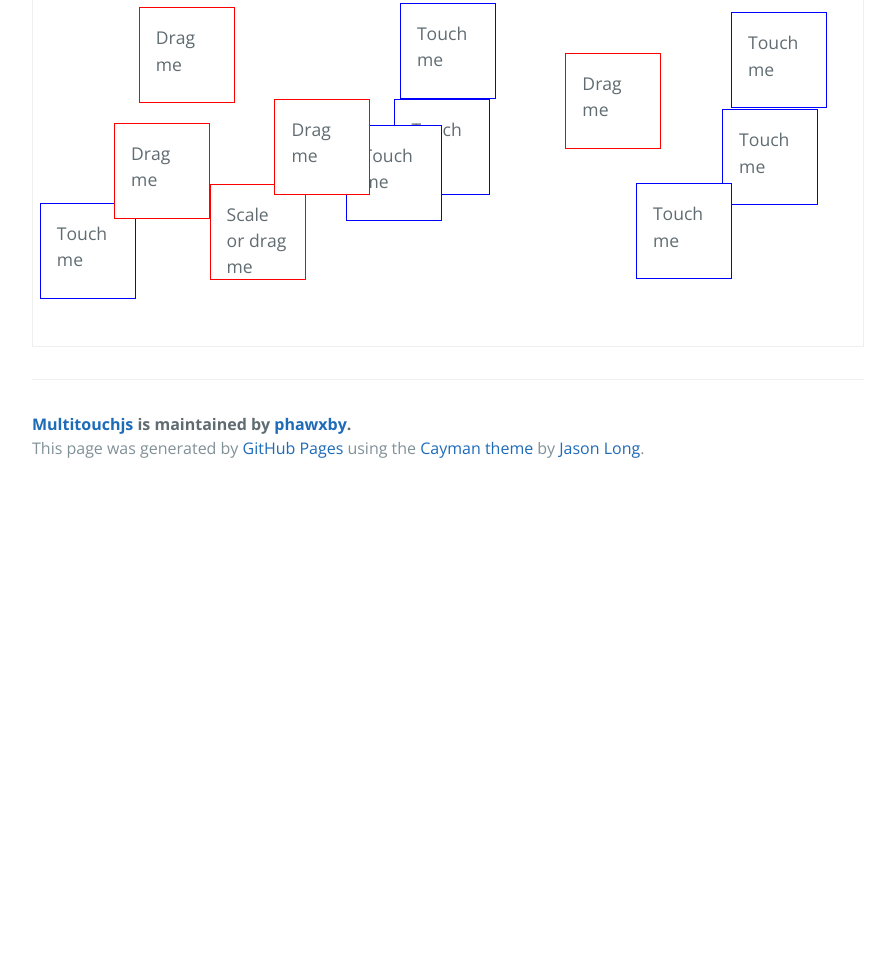
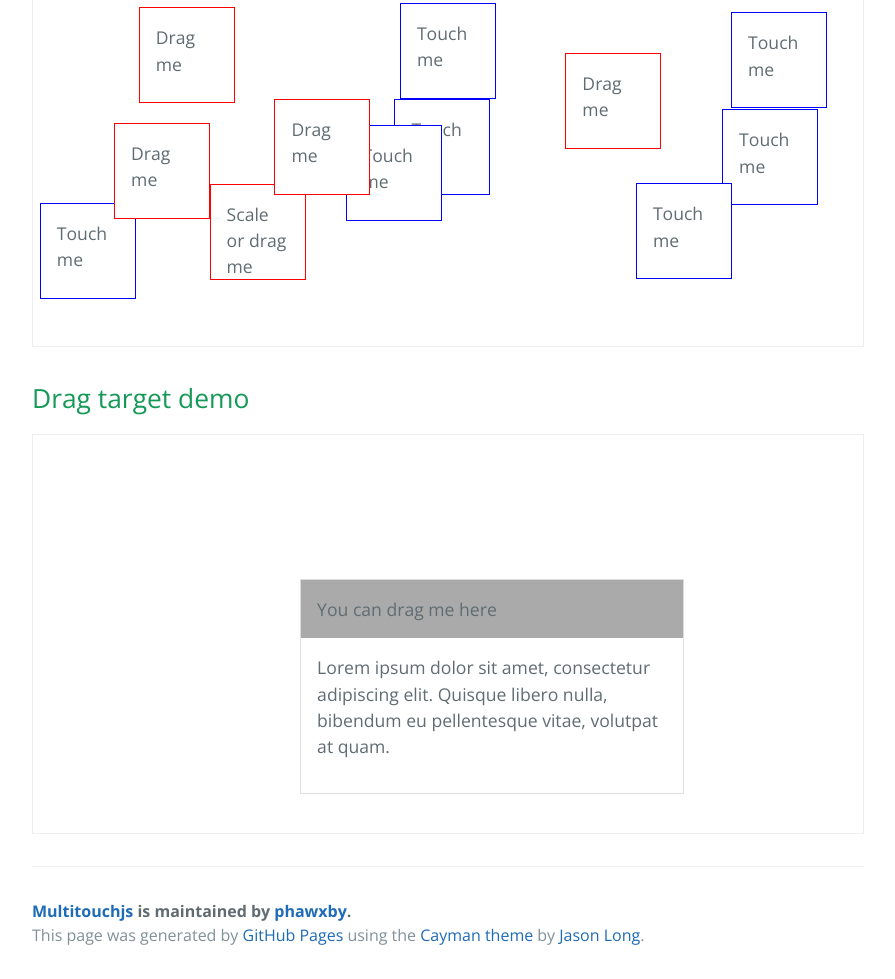
Before and after one commit to phawxby/multitouch, a plain HTML site: page index.html in a window 1280 px wide. Shown: the part 619-1598 px from the top of the page, without its empty margins (192-1087 px from the left). Before the commit the page ends 1111 px from the top, so only its background shows below. Drawn offline with nearby package versions, Linux system fonts and the light colour scheme.

Commit message:
Target demo

```diff
--- a/css/demo.css
+++ b/css/demo.css
@@ -11,8 +11,6 @@
   height: 6rem;
   border: 1px solid blue;
   padding: 1rem;
-  margin-right: 1rem;
-  margin-bottom: 1rem;
   background-color: #fff;
   -webkit-user-select: none;
   -moz-user-select: none;
@@ -28,3 +26,25 @@
 .block.mt-scalable {
   border-color: green;
 }
+
+.window {
+  display: inline-block;
+  width: 30vw;
+  border: 1px solid #ddd;
+
+  background-color: #fff;
+  overflow: hidden;
+}
+
+.window > div {
+  padding: 1rem;
+}
+
+.window > div.mt-draggable {
+  -webkit-user-select: none;
+  -moz-user-select: none;
+  -khtml-user-select: none;
+  -ms-user-select: none;
+  cursor: move;
+  background-color: #aaa;
+}
--- a/index.html
+++ b/index.html
@@ -33,7 +33,7 @@
     <section class="main-content">
       <h1><a id="multitouchjs" class="anchor" href="#multitouchjs" aria-hidden="true"><span aria-hidden="true" class="octicon octicon-link"></span></a>Multitouchjs</h1>
 
-      <p>Multitouchjs overrides standard touch interactions and allows for proper multitouch interaction within websites. 0 dependencies (other than a decent browsers)</p>
+      <p>Multitouchjs overrides standard touch interactions and allows for proper multitouch interaction within websites. 0 dependencies (other than a decent browser)</p>
 
       <h2><a id="demo" class="anchor" href="#demo" aria-hidden="true"><span aria-hidden="true" class="octicon octicon-link"></span></a>Demo</h2>
 
@@ -87,6 +87,18 @@
         </div>
       </div>
 
+      <h2><a id="drag-target-demo" class="anchor" href="#demo" aria-hidden="true"><span aria-hidden="true" class="octicon octicon-link"></span></a>Drag target demo</h2>
+
+      <div class="demo-area">
+        <div class="window mt-draggable-target">
+          <div class="mt-draggable">You can drag me here</div>
+          <div>
+            <p>Lorem ipsum dolor sit amet, consectetur adipiscing elit. Quisque libero nulla, bibendum eu pellentesque vitae, volutpat at quam.</p>
+          </div>
+        </div>
+      </div>
+
+
       <footer class="site-footer">
         <span class="site-footer-owner"><a href="https://github.com/phawxby/multitouchjs">Multitouchjs</a> is maintained by <a href="https://github.com/phawxby">phawxby</a>.</span>
 
--- a/js/demo.js
+++ b/js/demo.js
@@ -13,7 +13,7 @@ document.addEventListener("click", function(e) {
     }
 });
 
-let blocks = document.getElementsByClassName("block");
+let blocks = document.querySelectorAll(".block,.window");
 for (let i = 0; i < blocks.length; i++)
 {
   let block = blocks[i];
```
